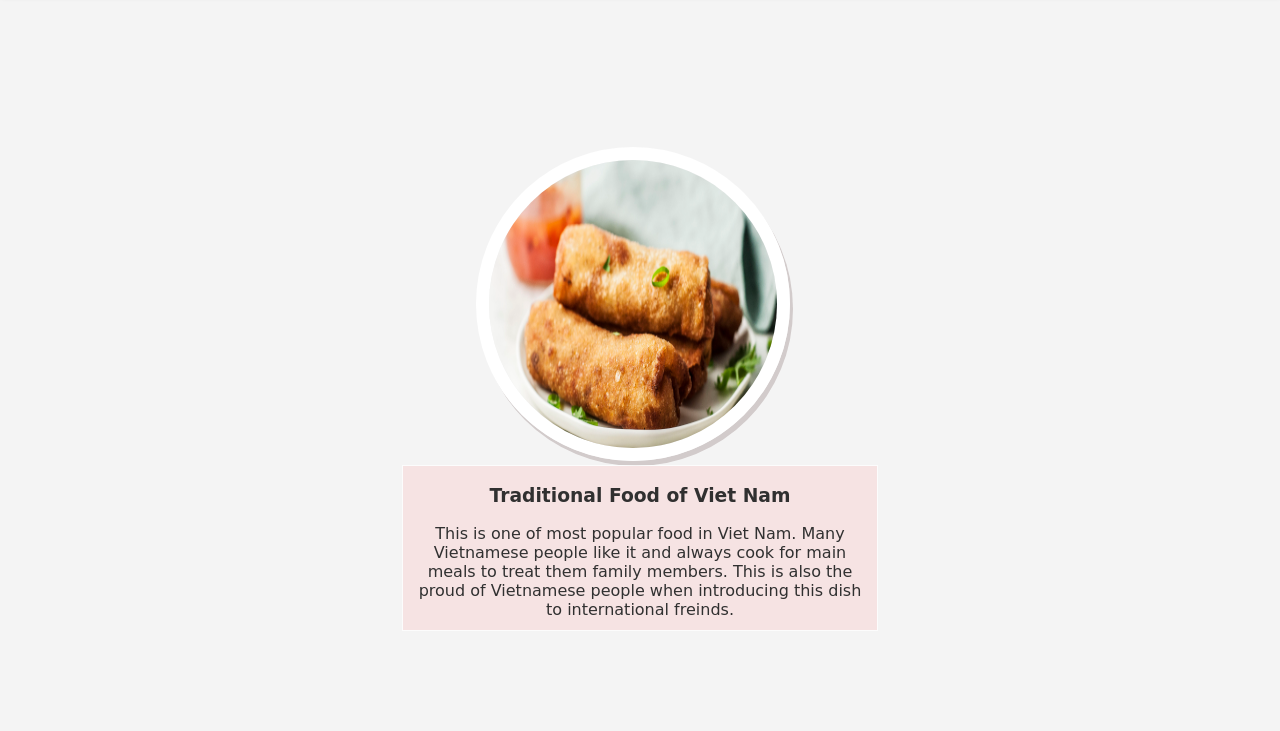
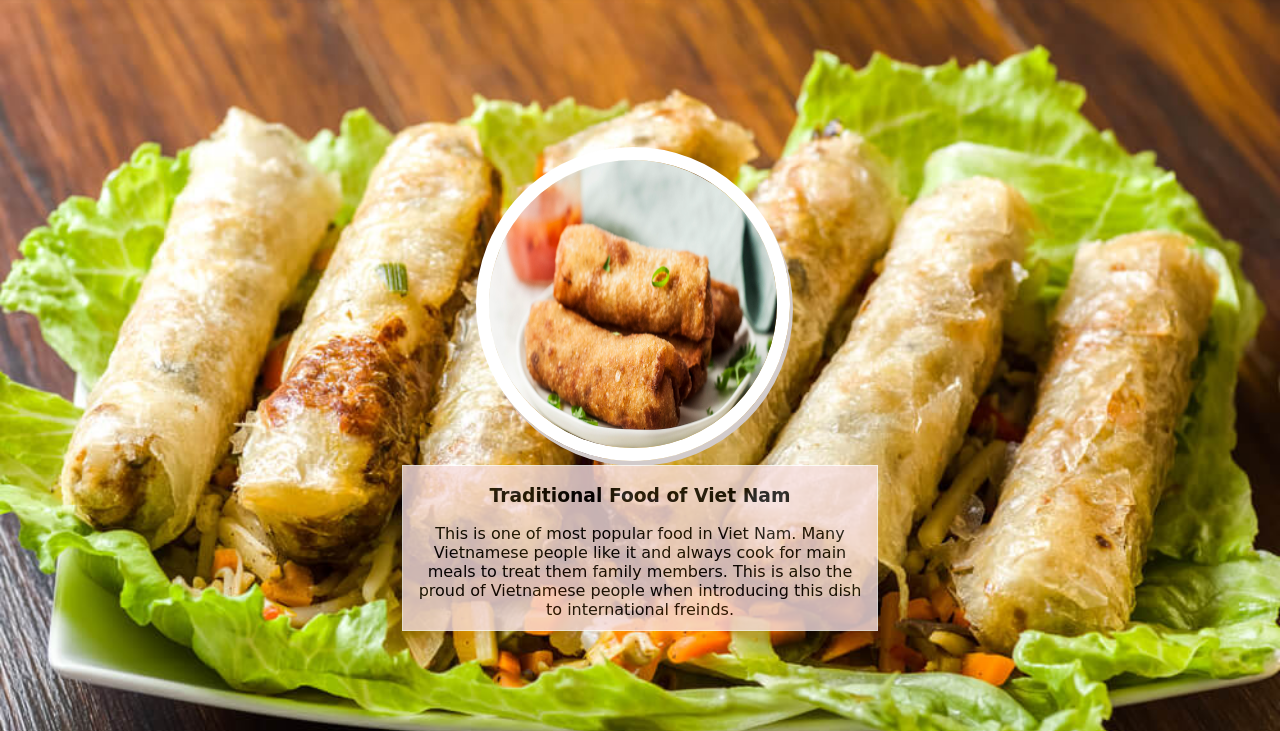
Before and after one commit to HoangKhanhHoa/test-demo, a plain HTML site: page index.html in a window 1280 px wide. Shown: the part 69-800 px from the top of the page. Drawn offline with Linux system fonts and the light colour scheme.

Commit message:
commit index.css

```diff
--- a/index.css
+++ b/index.css
@@ -129,7 +129,7 @@ a {
 }
 
 .home{
-	/*background: no-repeat center/cover url(img/spring-background.jpg);*/
+	background: no-repeat center/cover url(img/spring-background.jpg);
 	margin-top: 58px;
 	height: 800px;
 	display: flex;
@@ -200,7 +200,6 @@ a {
 .list-ingred ul li{
 	line-height: 42px;
 	font-size: 19px;
-	/*font-family: Lucida Sans Unicode;*/
 }
 .right{
 	background-color: #f1c299;
```
